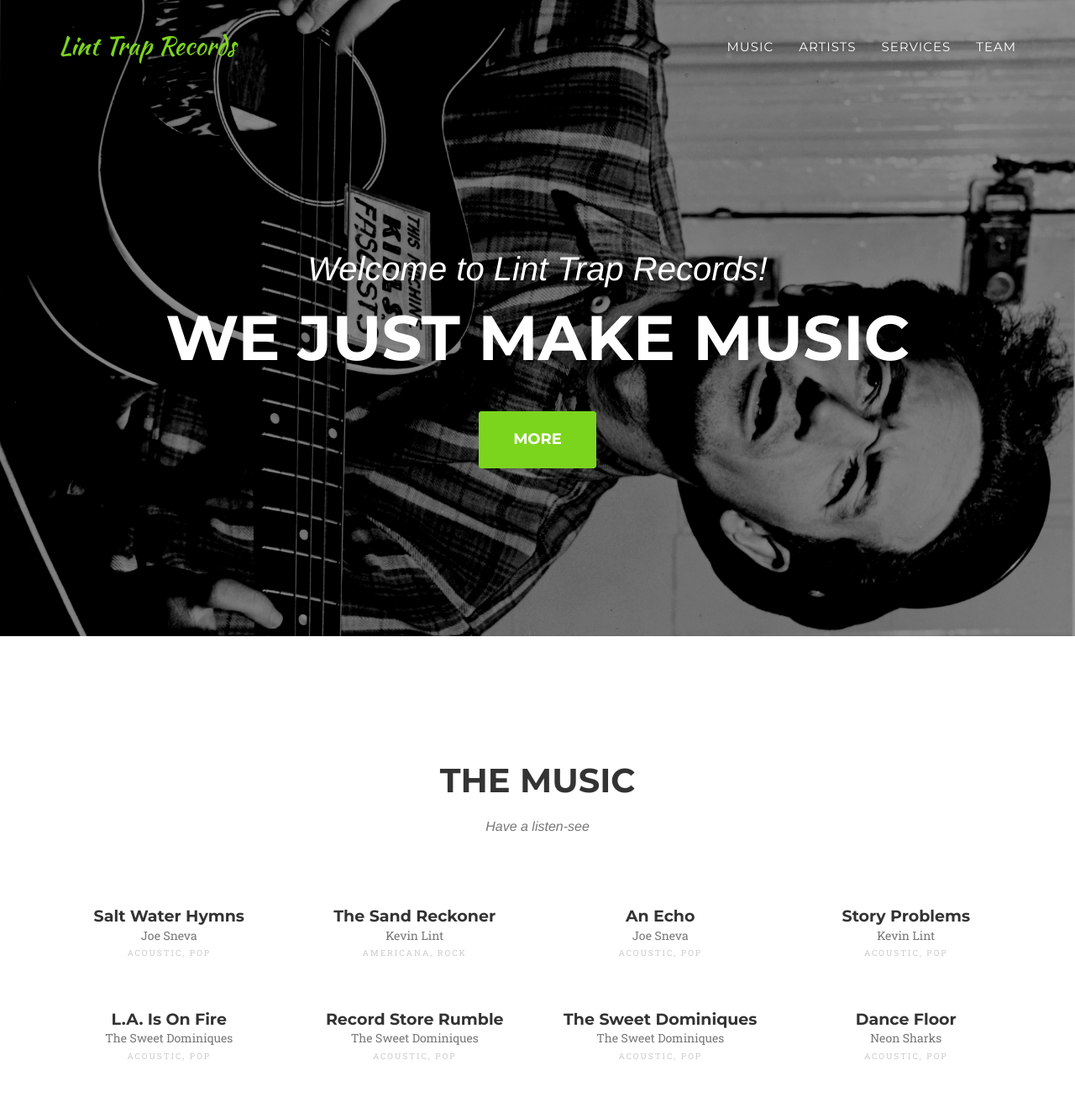
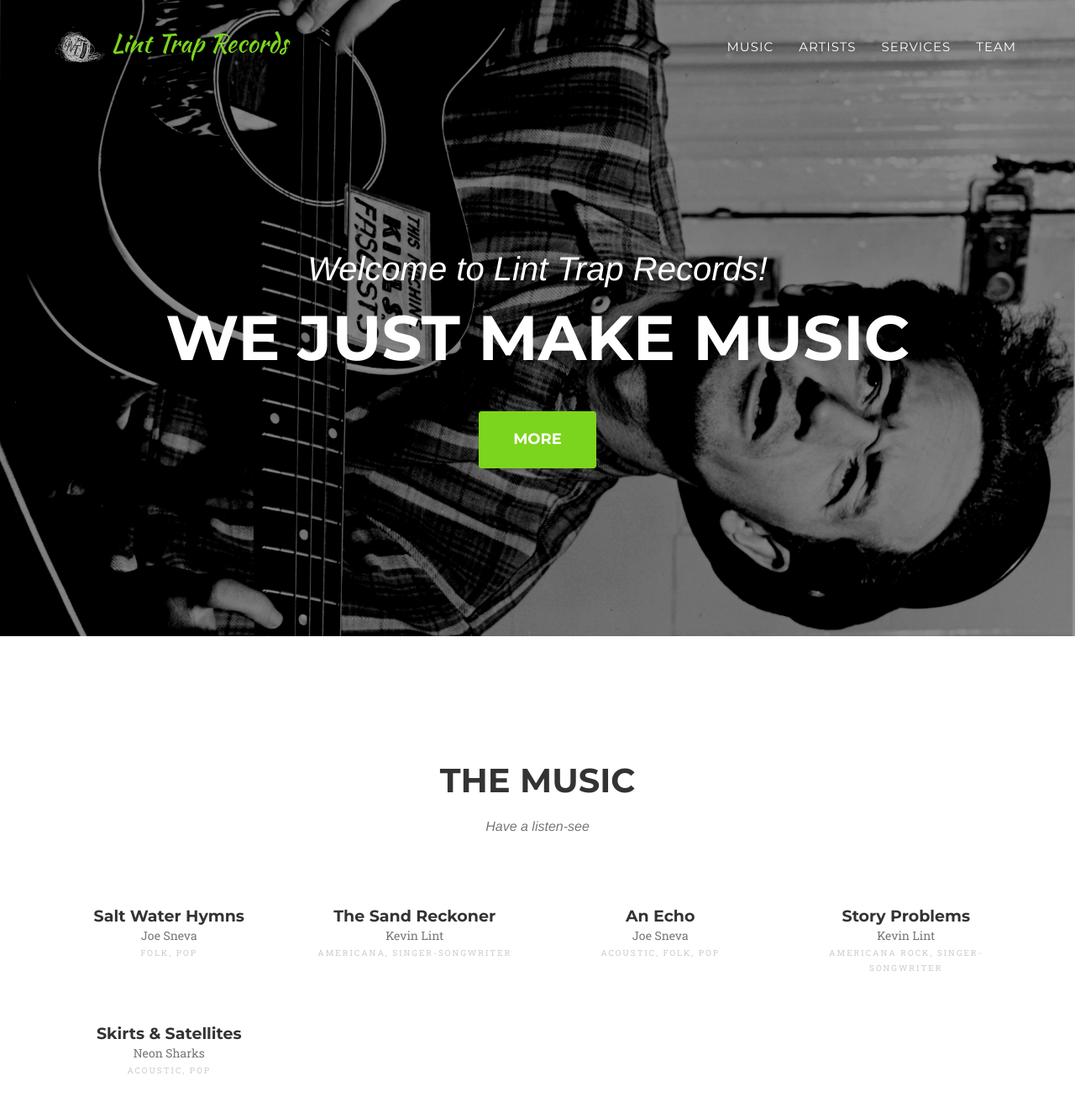
Before and after one commit to linttraprecords/linttraprecords.github.io, a Jekyll site: the page built from index.html, in a window 1280 px wide and 1400 px high. Shown: the top 1319 px of the window at 84% size. Built offline with Jekyll 4.4.1, drawn with Linux system fonts in a browser that asks for light colours; some web fonts are replaced.

Commit message:
add albums

```diff
--- a/_config.yml
+++ b/_config.yml
@@ -39,48 +39,48 @@
   artist: Joe Sneva
   year: 2014
   track: 160910408
-  tags: "Acoustic, Pop"
+  tags: "Folk, Pop"
 
 - name: The Sand Reckoner
   artist: Kevin Lint
   year: 2013
-  track: 160910408
-  tags: "Americana, Rock"
+  track: 194840330
+  tags: "Americana, Singer-Songwriter"
 
 - name: An Echo
   artist: Joe Sneva
   year: 2012
-  track: 160910408
-  tags: "Acoustic, Pop"
+  track: 194843489
+  tags: "Acoustic, Folk, Pop"
 
 - name: Story Problems
   artist: Kevin Lint
   year: 2008
-  track: 160910408
-  tags: "Acoustic, Pop"
+  track: 194847350
+  tags: "Americana Rock, Singer-Songwriter"
 
-- name: L.A. Is On Fire
-  artist: The Sweet Dominiques
-  year: 2012
-  track: 160910408
-  tags: "Acoustic, Pop"
+# - name: L.A. Is On Fire
+#   artist: The Sweet Dominiques
+#   year: 2012
+#   track: "none"
+#   tags: "Acoustic, Pop"
 
-- name: Record Store Rumble
-  artist: The Sweet Dominiques
-  year: 2011
-  track: 160910408
-  tags: "Acoustic, Pop"
+# - name: Record Store Rumble
+#   artist: The Sweet Dominiques
+#   year: 2011
+#   track: "none"
+#   tags: "Acoustic, Pop"
 
-- name: The Sweet Dominiques
-  artist: The Sweet Dominiques
-  year: 2010
-  track: 160910408
-  tags: "Acoustic, Pop"
+# - name: The Sweet Dominiques
+#   artist: The Sweet Dominiques
+#   year: 2010
+#   track: "none"
+#   tags: "Acoustic, Pop"
 
-- name: Dance Floor
+- name: "Skirts & Satellites"
   artist: Neon Sharks
   year: 2010
-  track: 160910408
+  track: 194861852
   tags: "Acoustic, Pop"
 
 # Social networks usernames (many more available: google-plus, flickr, dribbble, pinterest, instagram, tumblr, linkedin, etc.)
--- a/_includes/header.html
+++ b/_includes/header.html
@@ -9,7 +9,11 @@
                     <span class="icon-bar"></span>
                     <span class="icon-bar"></span>
                 </button>
-                <a class="navbar-brand page-scroll" href="#page-top">{{site.title}}</a>
+
+                <a class="navbar-brand page-scroll" href="#page-top">
+                    <img src="img/lint-trap-logo.svg" class="logo img-responsive" alt=""/>
+                    {{ site.title }}
+                </a>
             </div>
 
             <!-- Collect the nav links, forms, and other content for toggling -->
```
Also changed, not shown: _includes/css/agency.css (+19 -2 lines), img/lint-trap-logo.svg (added), 1 other file.
